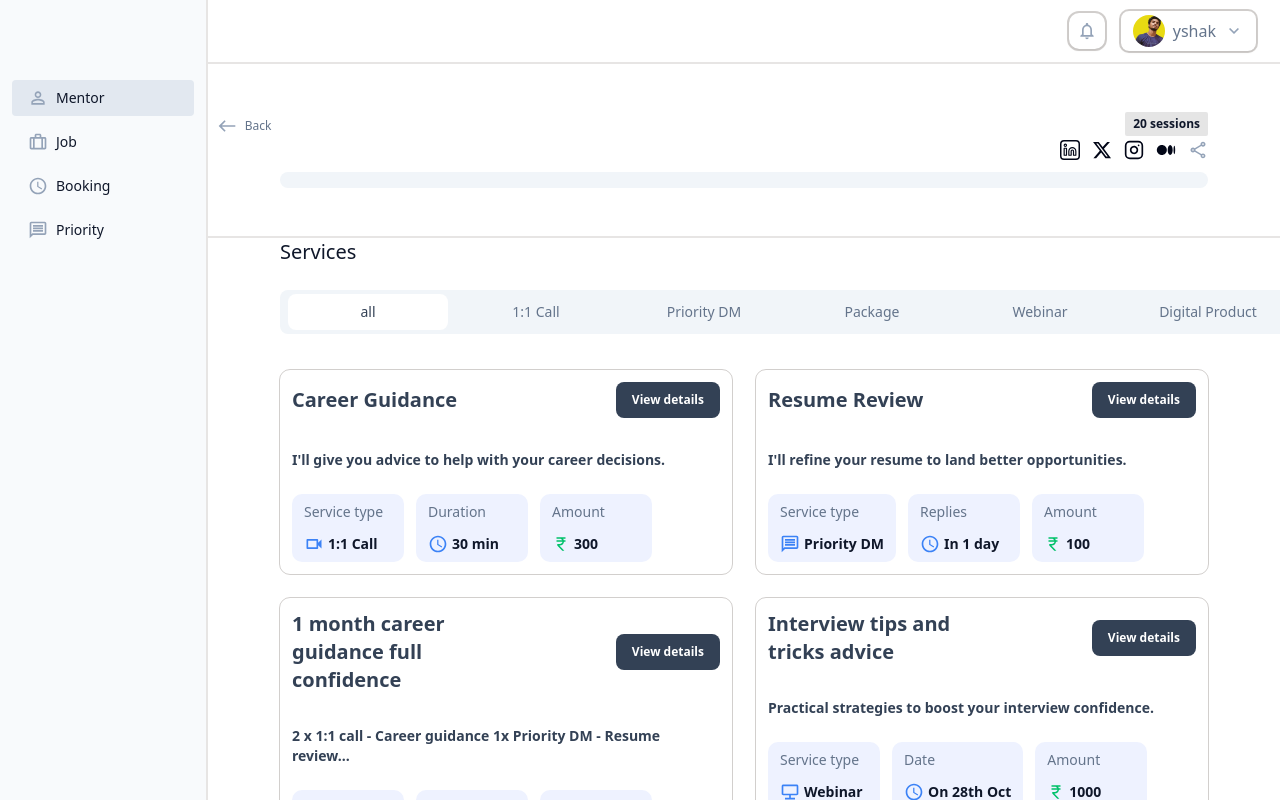
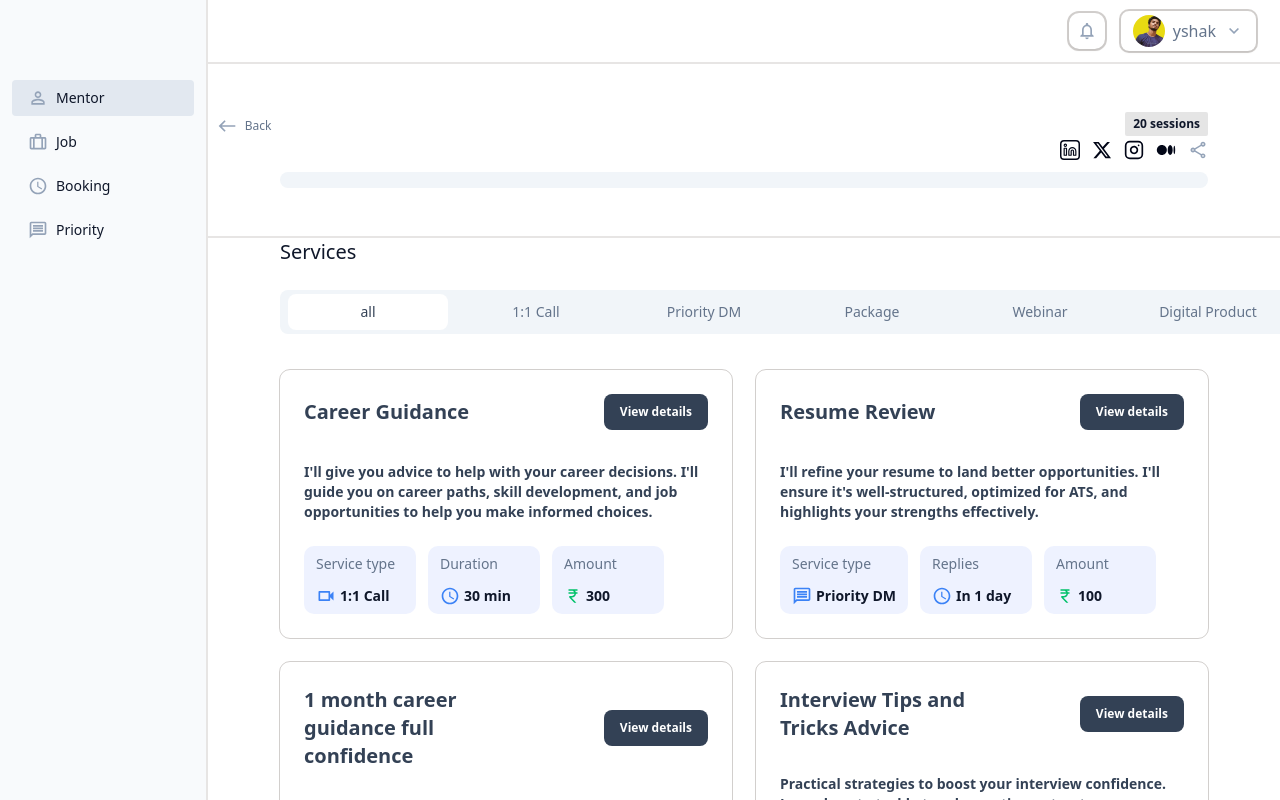
Before and after one commit to Vy-shak/Frontend-Assignment, a Next.js app: page /mentorProfile in a window 1280 px wide. Shown: the top 800 px of the page. Built offline with nearby package versions, Linux system fonts and the light colour scheme.

Commit message:
the serviceCard done

```diff
--- a/app/@types/state/Service.ts
+++ b/app/@types/state/Service.ts
@@ -1,4 +1,6 @@
-enum serviceTypes {
+import { StaticImageData } from "next/image";
+
+export enum serviceTypes {
     all= "all",
     call = "1:1 Call",
     dm = "Priority DM",
@@ -6,5 +8,18 @@ enum serviceTypes {
     webinar = "Webinar",
     product = "Digital Product",
 }
+export interface ServiceDetail {
+    id:string
+    type: string;
+    icon: StaticImageData
+    text:string
+}
 
-export {serviceTypes}
+export interface Servicecardtype {
+    id:number
+    profileImg?:StaticImageData
+    type: serviceTypes;
+    serviceHead: string;
+    description: string;
+    details: ServiceDetail[];
+  }
--- a/app/utils/dummyData.ts
+++ b/app/utils/dummyData.ts
@@ -1,82 +1,61 @@
 import { StaticImageData } from "next/image";
-import {WebinarIcon,Block,VideoIcon,MessageIcon, RupeeIcon, Product, BlueClock,} from "../../public/index"
+import {WebinarIcon,Block,VideoIcon,MessageIcon, RupeeIcon, Product, BlueClock, Tumbnail2} from "../../public/index"
+import { Servicecardtype,ServiceDetail,serviceTypes } from "../@types/state/Service";
 
-enum serviceTypes {
-    call = "1:1 Call",
-    dm = "Priority DM",
-    package = "Package",
-    webinar = "Webinar",
-    product = "Digital Product",
-  }
-
-  interface ServiceDetail {
-    id:string
-    type: string;
-    icon: StaticImageData
-    text:string
-  }
-
-  interface ServiceCard {
-    id:number
-    type: serviceTypes;
-    serviceHead: string;
-    description: string;
-    details: ServiceDetail[];
-  }
-
-  const dummyServices: ServiceCard[] = [
+  const dummyServices: Servicecardtype[] = [
     {
       id: 1,
       type: serviceTypes.call,
       serviceHead: "Career Guidance",
-      description: "I'll give you advice to help with your career decisions.",
+      description: "I'll give you advice to help with your career decisions. I'll guide you on career paths, skill development, and job opportunities to help you make informed choices.",
       details: [
-        { id: "d1-1", type: "Service type", icon: VideoIcon, text: "1:1 Call" },
-        { id: "d1-2", type: "Duration", icon: BlueClock, text: "30 min" },
-        { id: "d1-3", type: "Amount", icon: RupeeIcon, text: "300" },
+        { id: "1-service", type: "Service type", icon: VideoIcon, text: "1:1 Call" },
+        { id: "1-duration", type: "Duration", icon: BlueClock, text: "30 min" },
+        { id: "1-amount", type: "Amount", icon: RupeeIcon, text: "300" }
       ],
     },
     {
       id: 2,
       type: serviceTypes.dm,
       serviceHead: "Resume Review",
-      description: "I'll refine your resume to land better opportunities.",
+      description: "I'll refine your resume to land better opportunities. I'll ensure it's well-structured, optimized for ATS, and highlights your strengths effectively.",
       details: [
-        { id: "d2-1", type: "Service type", icon: MessageIcon, text: "Priority DM" },
-        { id: "d2-2", type: "Replies", icon: BlueClock, text: "In 1 day" },
-        { id: "d2-3", type: "Amount", icon: RupeeIcon, text: "100" },
+        { id: "2-service", type: "Service type", icon: MessageIcon, text: "Priority DM" },
+        { id: "2-replies", type: "Replies", icon: BlueClock, text: "In 1 day" },
+        { id: "2-amount", type: "Amount", icon: RupeeIcon, text: "100" }
       ],
     },
     {
       id: 3,
       type: serviceTypes.package,
       serviceHead: "1 month career guidance full confidence",
-      description: "2 x 1:1 call - Career guidance\n1x Priority DM - Resume review...",
+      description: "2 x 1:1 Call - Career guidance, 1x Priority DM - Resume review, and personalized career roadmap to boost your professional journey.",
       details: [
-        { id: "d3-1", type: "Service type", icon: Block, text: "Package" },
-        { id: "d3-2", type: "Duration", icon: BlueClock, text: "1 month" },
-        { id: "d3-3", type: "Amount", icon: RupeeIcon, text: "1000" },
+        { id: "3-service", type: "Service type", icon: Block, text: "Package" },
+        { id: "3-duration", type: "Duration", icon: BlueClock, text: "1 month" },
+        { id: "3-amount", type: "Amount", icon: RupeeIcon, text: "1,000" }
       ],
     },
     {
         id: 4,
         type: serviceTypes.webinar,
-      serviceHead: "Interview tips and tricks advice",
-      description: "Practical strategies to boost your interview confidence.",
+        serviceHead: "Interview Tips and Tricks Advice",
+        description: "Practical strategies to boost your interview confidence. Learn how to tackle tough questions, structure responses, and leave a lasting impression.",
         details: [
-        { id: "d4-1", type: "Service type", icon: WebinarIcon, text: "Webinar" },
-        { id: "d4-2", type: "Date", icon: BlueClock, text: "On 28th Oct" },
-        { id: "d4-3", type: "Amount", icon: RupeeIcon, text: "1000" },
+          { id: "4-service", type: "Service type", icon: WebinarIcon, text: "Webinar" },
+          { id: "4-date", type: "Date", icon: BlueClock, text: "On 28th Oct" },
+          { id: "4-amount", type: "Amount", icon: RupeeIcon, text: "1,000" }
         ],
       },
     {
         id: 5,
+        profileImg:Tumbnail2,
         type: serviceTypes.product,
         serviceHead: "SQL Basics Course",
-      description: "To strengthen your SQL and data skills",
+        description: "To strengthen your SQL and data skills. Learn fundamental SQL queries, database management, and real-world applications for data-driven decision-making.",
         details: [
-        { id: "d5-1", type: "Service type", icon: Product, text: "Digital product" },
-        { id: "d5-2", type: "Amount", icon: RupeeIcon, text: "500" },
+          { id: "5-service", type: "Service type", icon: Product, text: "Digital product" },
+          { id: "5-amount", type: "Amount", icon: RupeeIcon, text: "500" }
         ],
       },
   ];
--- a/components/mentorsProfile/ServiceCard.tsx
+++ b/components/mentorsProfile/ServiceCard.tsx
@@ -2,26 +2,16 @@ import { StaticImageData } from 'next/image'
 import React from 'react'
 import { Button } from '../ui/button'
 import Serviceblock from './minor/Servicebloc'
-import { serviceTypes } from '@/app/@types/state/Service'
+import Image from 'next/image'
+import { serviceTypes,Servicecardtype } from '@/app/@types/state/Service'
 
-interface ServiceDetail {
-    id: string
-    type: string;
-    icon: StaticImageData
-    text: string
-}
 
-interface ServiceCard {
-    type: serviceTypes;
-    serviceHead: string;
-    description: string;
-    details: ServiceDetail[];
-}
 
-function ServiceCard({ serviceHead, description, details }: ServiceCard) {
+function ServiceCard({ serviceHead, profileImg, description, details }: Servicecardtype) {
     return (
-        <div className='bg-white flexStart gap-y-6 flex-col  outline-1 p-3 outline-UIslate-300 rounded-lg'>
+        <div className='bg-white h-fit  flexStart gap-y-6 flex-col  outline-1 p-6 outline-UIslate-300 rounded-lg'>
             <div className='w-full flex-col flexStart gap-y-8'>
+                {profileImg&&<Image className='w-full' alt='profileimg' src={profileImg}/>}
                 <div className='w-full flex justify-between items-center'>
                     <div className='flexStart max-w-60'>
                     <span className='text-xl text-UIslate-700 font-semibold'>{serviceHead}</span>
--- a/components/mentorsProfile/Services.tsx
+++ b/components/mentorsProfile/Services.tsx
@@ -17,12 +17,12 @@ function Services() {
                     {dummyServices.map((item) => {
                         if (activeService===serviceTypes.all) {
                             return (
-                                <ServiceCard key={item.id} details={item.details} description={item.description} serviceHead={item.serviceHead} type={item.type} />
+                                <ServiceCard id={item.id} key={item.id} details={item.details} description={item.description} profileImg={item.profileImg}  serviceHead={item.serviceHead} type={item.type} />
                             )
                         }
                         else if (activeService===item.type) {
                             return (
-                                <ServiceCard key={item.id} details={item.details} description={item.description} serviceHead={item.serviceHead} type={item.type} />
+                                <ServiceCard id={item.id} key={item.id} details={item.details} description={item.description} profileImg={item.profileImg} serviceHead={item.serviceHead} type={item.type} />
                             )
                         }
                     })}
--- a/public/index.ts
+++ b/public/index.ts
@@ -27,9 +27,10 @@ import BlueClock from "./Icons/Clockblue.svg"
 import Block from "./Icons/Block.svg"
 import Product from "./Icons/Purchase.svg"
 import WebinarIcon from "./Icons/WebinarIcon.svg"
+import Tumbnail2 from "./Images/Mentorprofile/Tumbnail.svg"
 
 
 
 
 
-export {MentorIcon,BookingIcon, Product,WebinarIcon, RupeeIcon,MessageIcon,Block,BlueClock,VideoIcon, Arrowback, LinkdinIcon, Mediumicon,InstagramIcon,ShareIcon,Xicon, ClockIcon, SearchIcon, CloseIcon, TrendingIcon, Jhony,Dev,Rishi,Mistry, Bellicon, VerifyIcon, ProfileImg, CheveronDown,JobIcon,PriorityIcon}
+export {MentorIcon,BookingIcon, Product,WebinarIcon, Tumbnail2, RupeeIcon,MessageIcon,Block,BlueClock,VideoIcon, Arrowback, LinkdinIcon, Mediumicon,InstagramIcon,ShareIcon,Xicon, ClockIcon, SearchIcon, CloseIcon, TrendingIcon, Jhony,Dev,Rishi,Mistry, Bellicon, VerifyIcon, ProfileImg, CheveronDown,JobIcon,PriorityIcon}
```
Also changed, not shown: public/Images/Mentorprofile/Tumbnail.svg (added), public/Images/Mentorprofile/Tumbnail2.png (added). Lines whose indentation alone changed are shown as unchanged.
